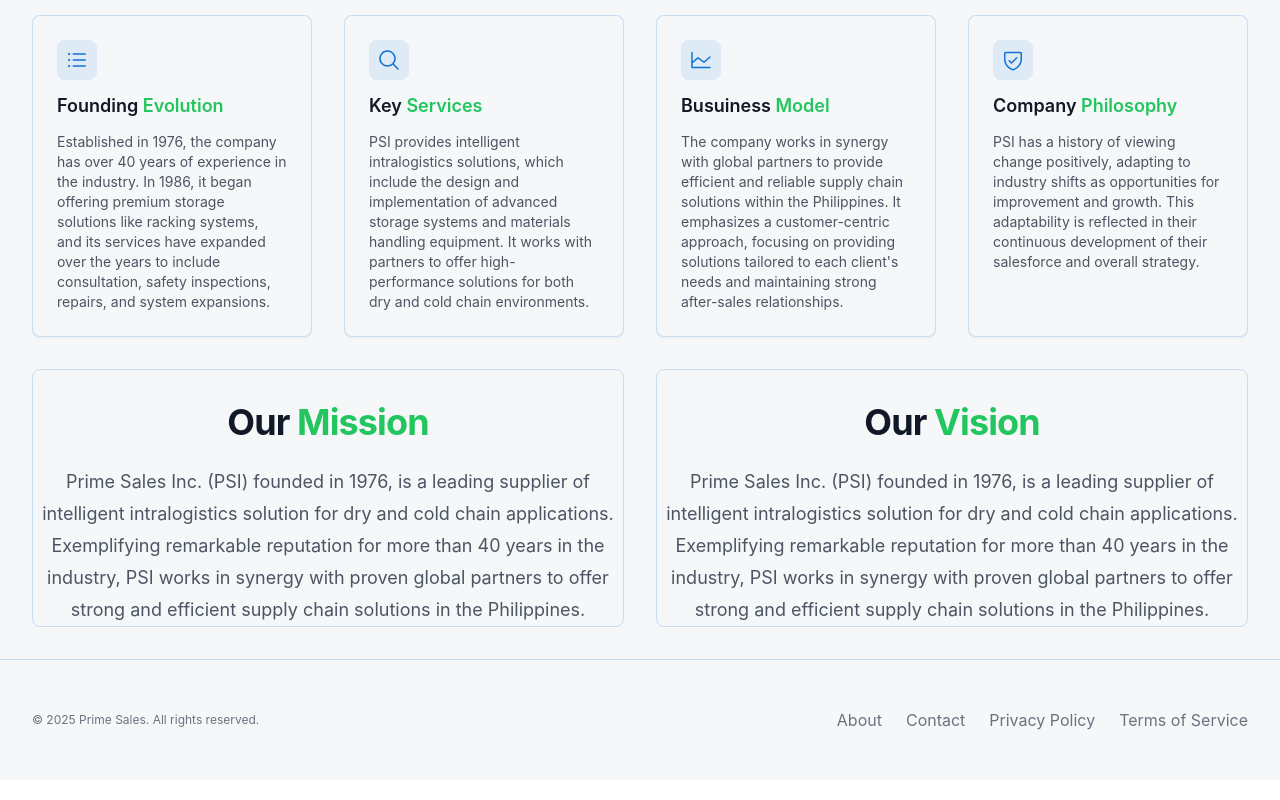
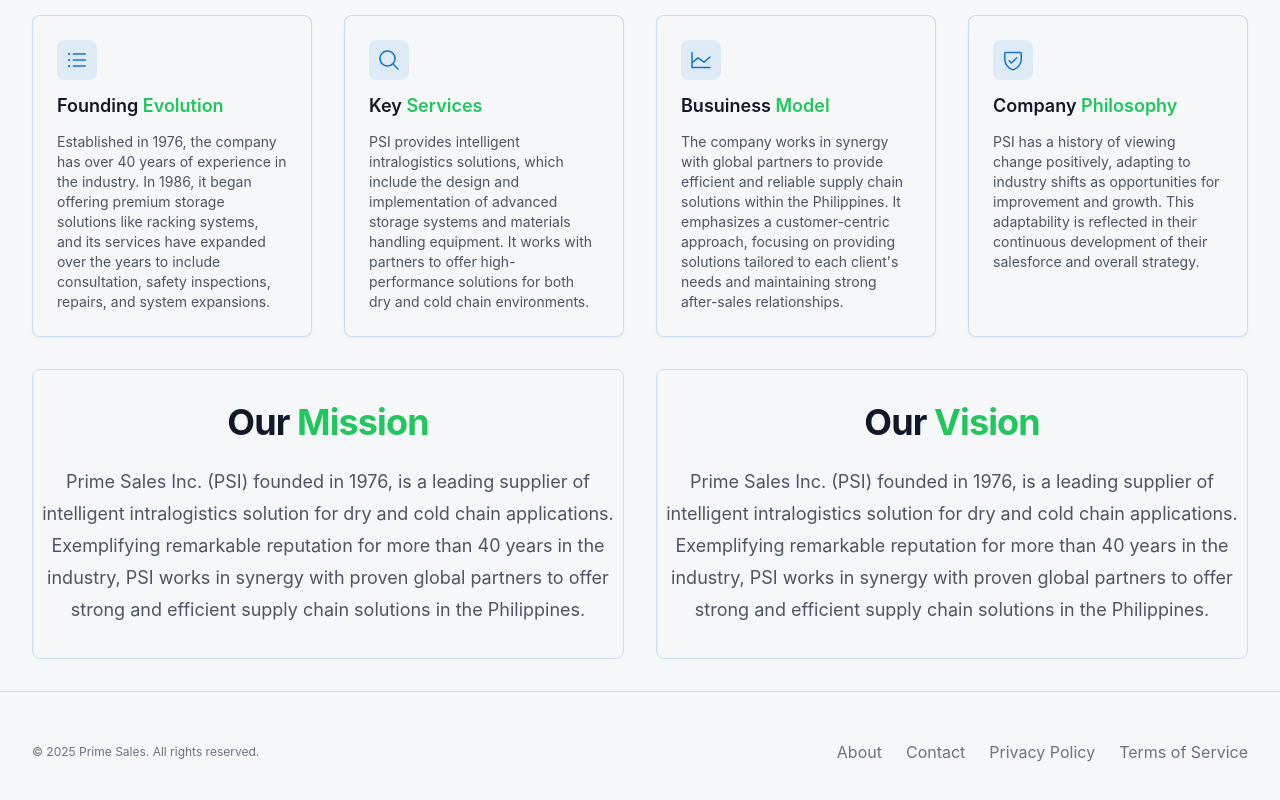
Before and after one commit to Allen-pogi/asset-monitoring-client, a React (Create React App) app: page /main in a window 1280 px wide. Shown: the part 793-1593 px from the top of the page. Built offline with nearby package versions, Linux system fonts and the light colour scheme.

Commit message:
Update HomePage.jsx

```diff
--- a/src/website pages/HomePage.jsx
+++ b/src/website pages/HomePage.jsx
@@ -292,7 +292,7 @@
                   solutions in the Philippines.
                 </p>
               </div>
-              <div className="text-center border border-primary/20 dark:border-primary/30 rounded-lg">
+              <div className="text-center border border-primary/20 dark:border-primary/30 rounded-lg pb-8 ">
                 {/* <h2 className="text-base font-serif  font-semibold leading-relaxed text-white">
                 All about <span className="text-green-500">Prime Sales</span>
               </h2> */}
```
